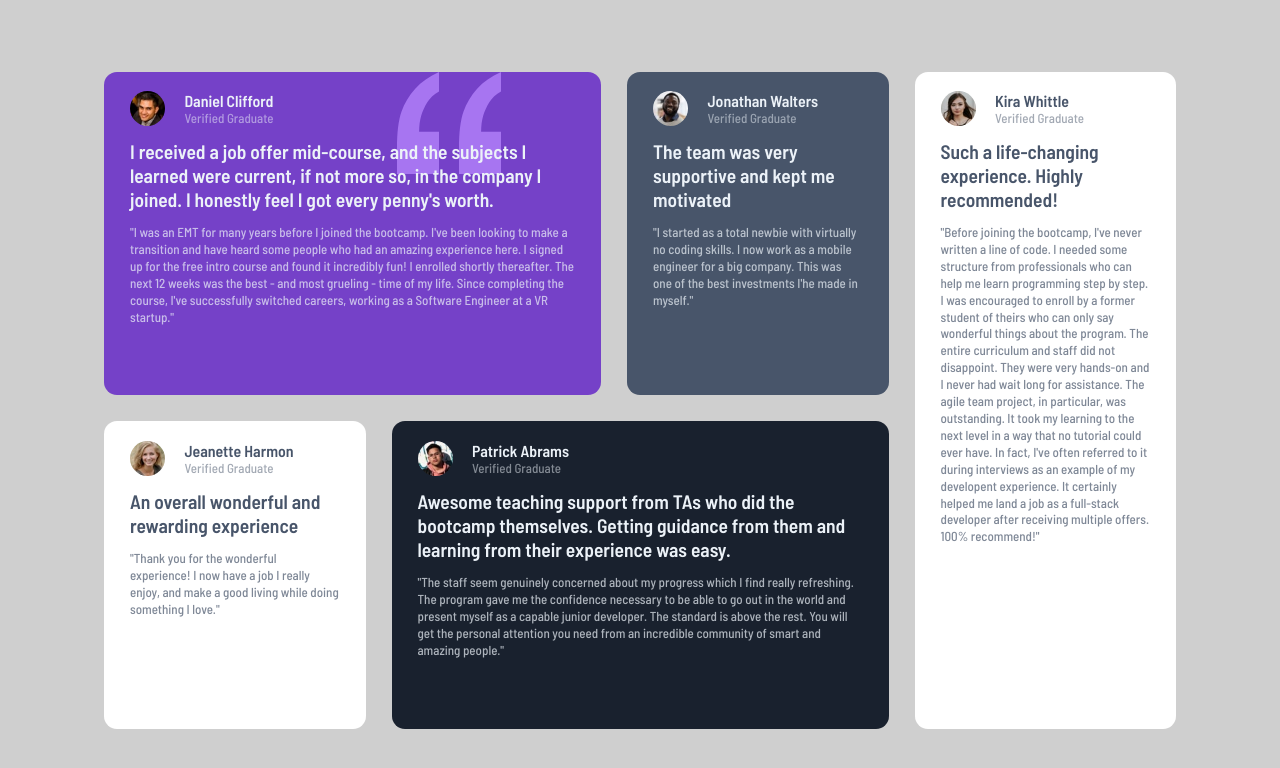
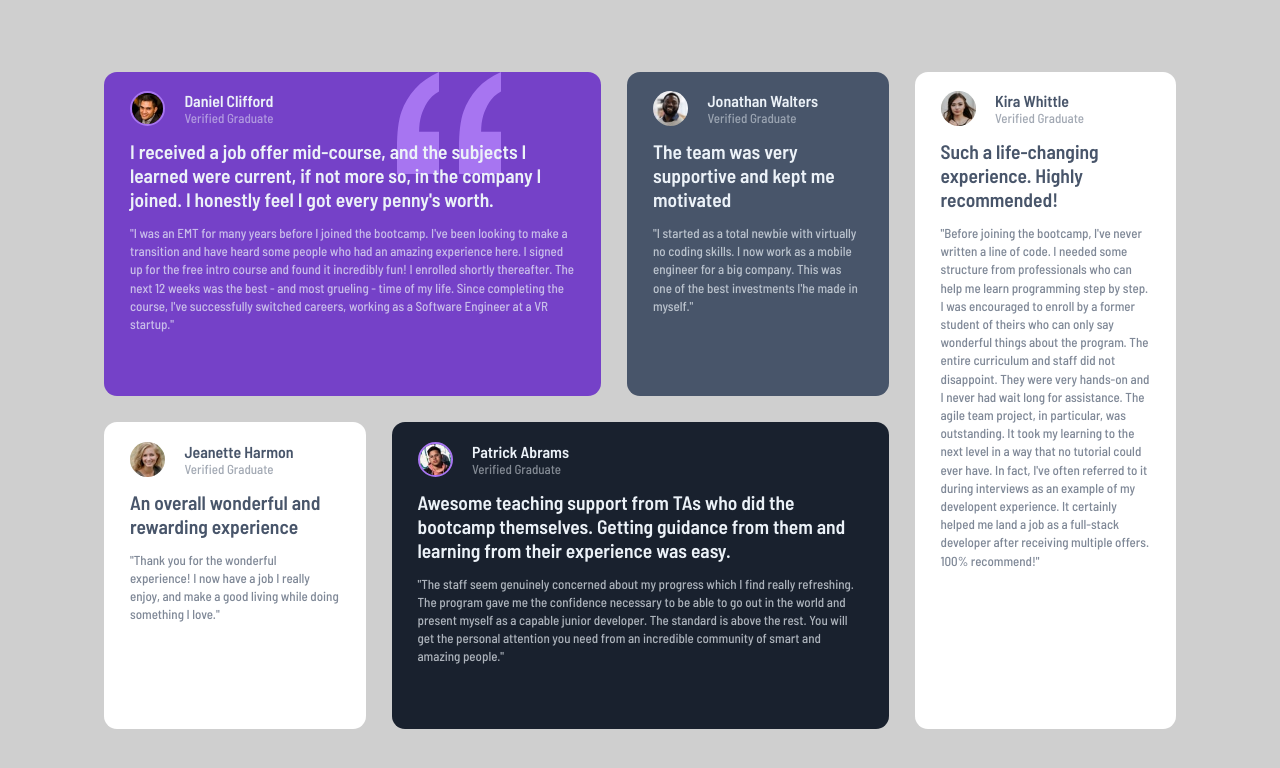
Before and after one commit to MrRioja/testimonials-grid-section-main, a plain HTML site: page index.html in a window 1280 px wide. Drawn offline with Linux system fonts and the light colour scheme.

Commit message:
:alien: Correcting spacing and inserting border in photos

```diff
--- a/styles.css
+++ b/styles.css
@@ -87,7 +87,7 @@ html, body {
 .testimonial p+p {
   opacity: 0.7;
   font-size: 1rem;
-  line-height: 1.3rem;
+  line-height: 1.4rem;
 }
 
 .card-white {
@@ -101,6 +101,10 @@ html, body {
 }
 
 /* Testimonial card's positions */
+
+.testimonial:first-child .person img, .testimonial:last-child .person img {
+  border: 2px solid #A775F1;
+}
 
 .testimonial:nth-child(1) {
   grid-row: 1 / 2;
```
